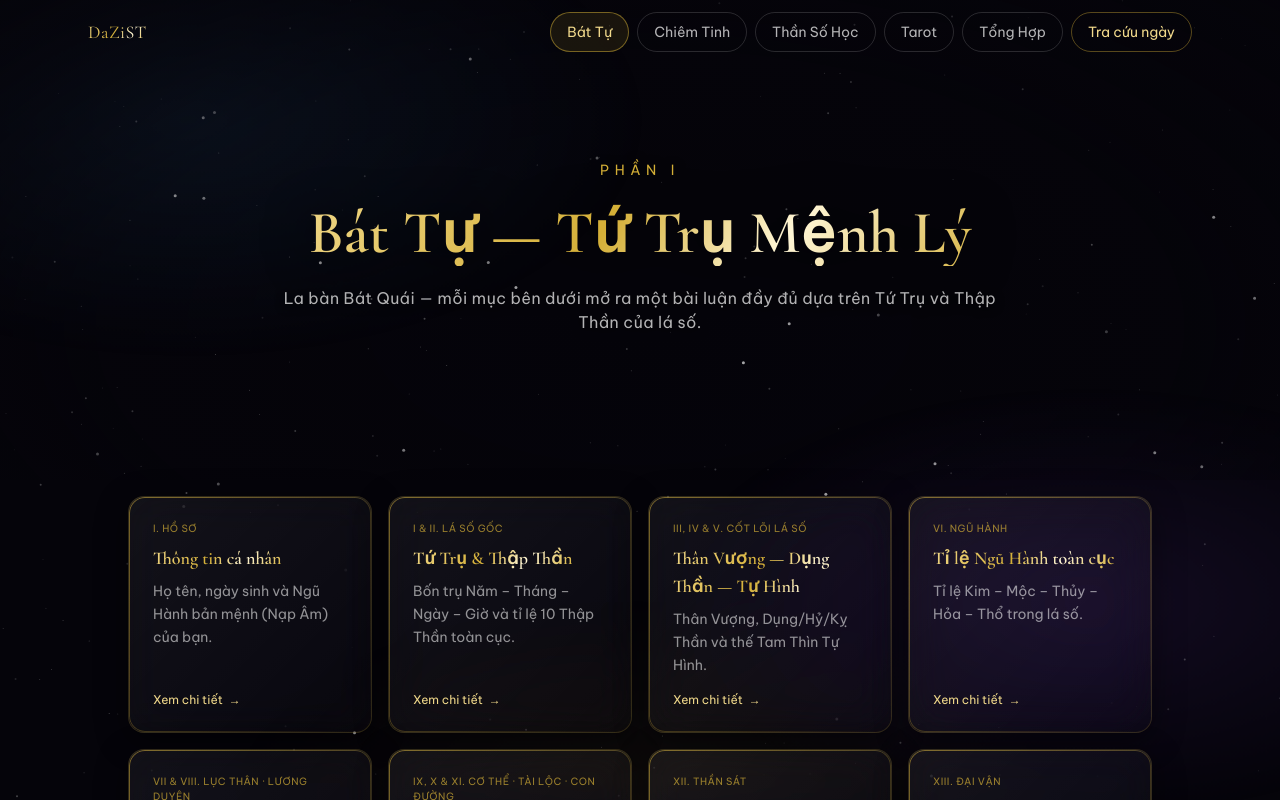
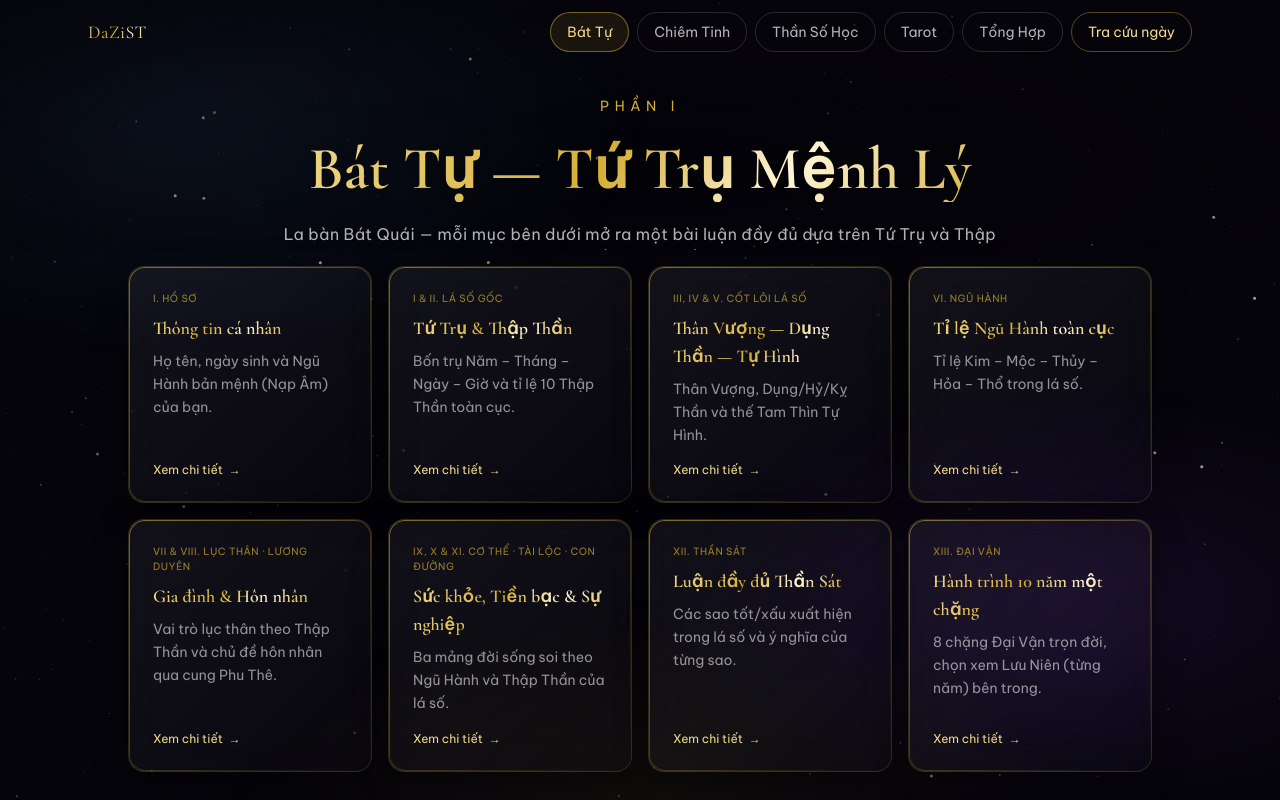
Before and after one commit to nghuuquocthongarranger-code/dazist, a React (Vite) app: page /bat-tu in a window 1280 px wide. Shown: the top 800 px of the page. Built offline with nearby package versions, Linux system fonts and the light colour scheme.

Commit message:
hero 30svh

```diff
--- a/src/components/sections/BaziHero.tsx
+++ b/src/components/sections/BaziHero.tsx
@@ -2,7 +2,7 @@ import { motion } from "framer-motion";
 
 export function BaziHero() {
   return (
-    <section className="relative h-[60svh] min-h-[400px] w-full overflow-hidden flex items-start justify-center pt-32 sm:pt-40">
+    <section className="relative h-[30svh] min-h-[250px] w-full overflow-hidden flex items-start justify-center pt-20 sm:pt-24">
       <div
         className="absolute inset-0 pointer-events-none"
         style={{
```
